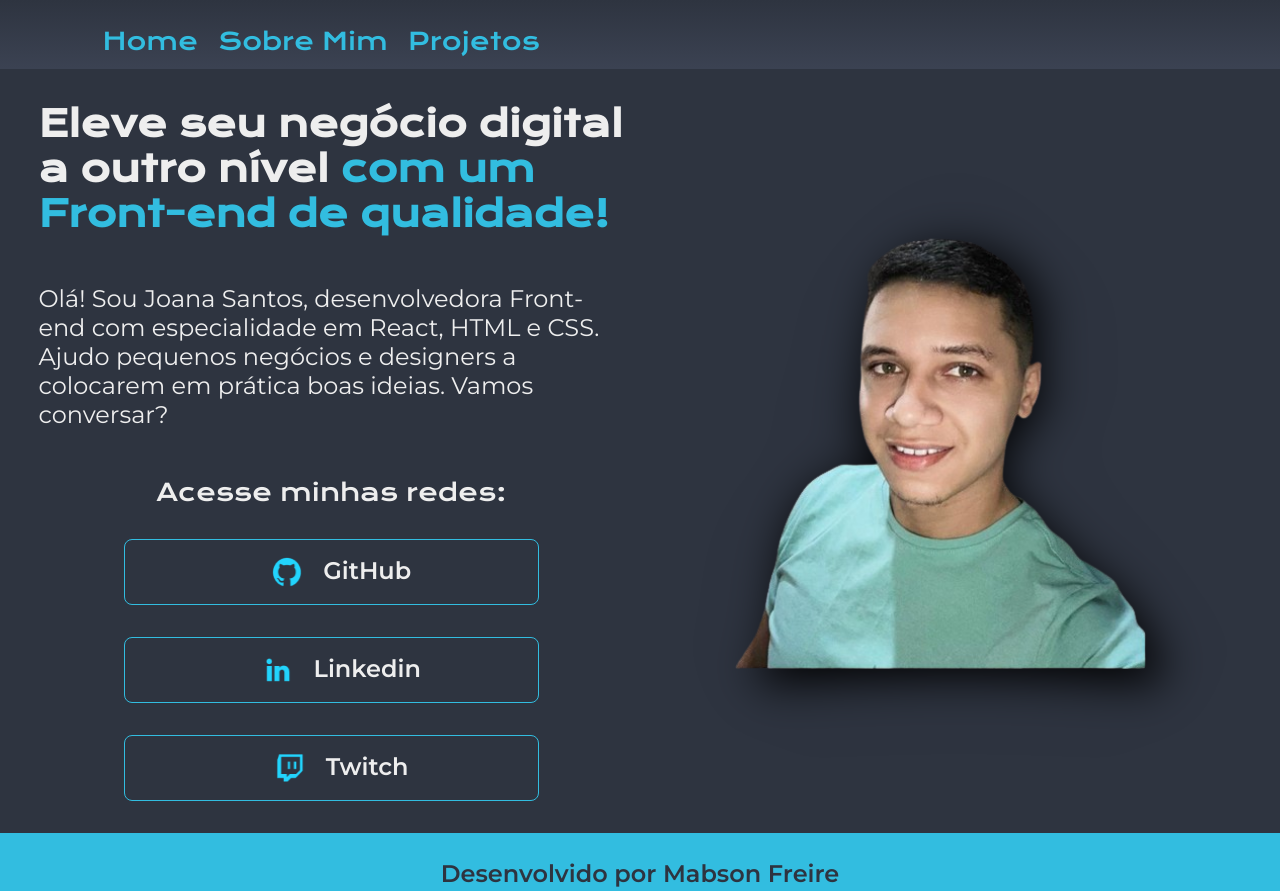
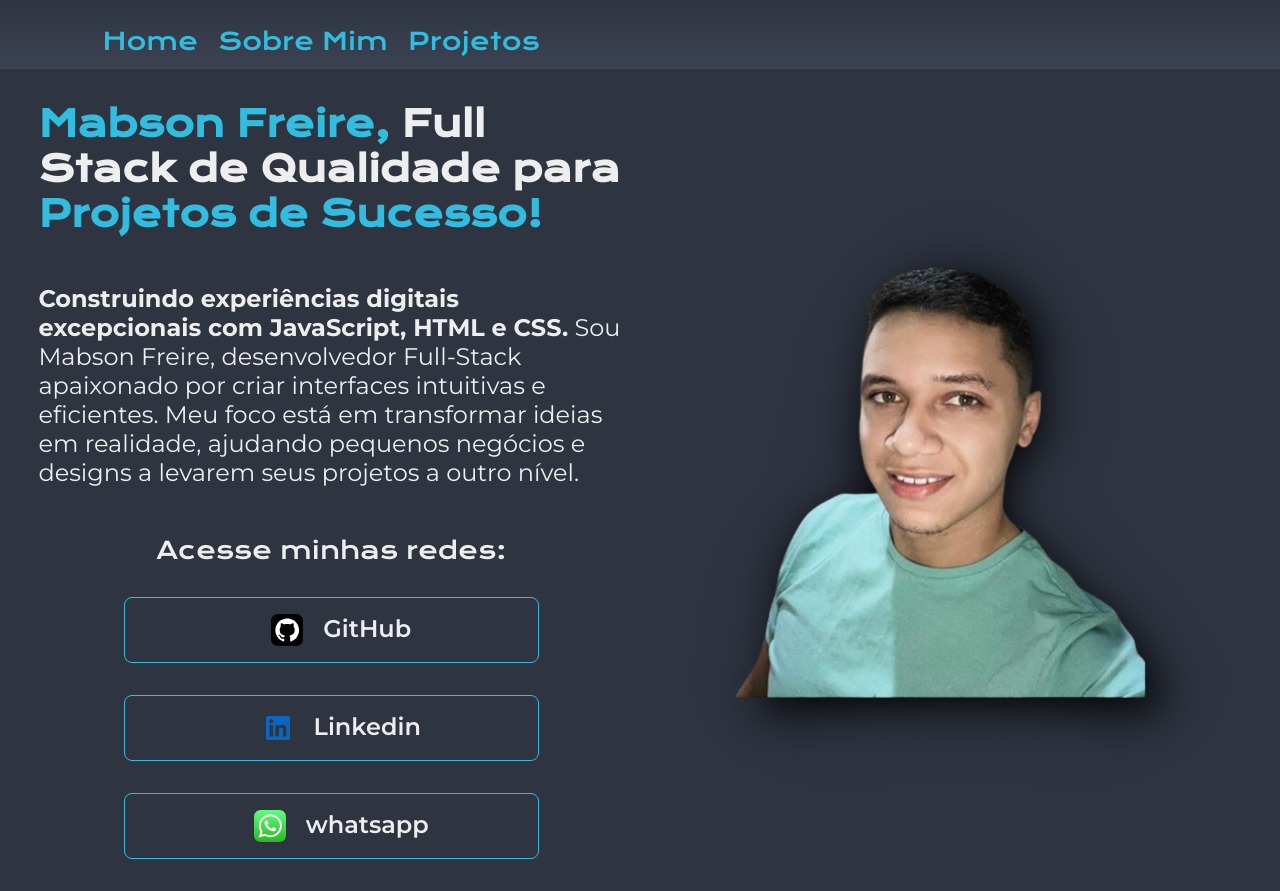
Before and after one commit to Mabson-freire/Meu-Portfolio, a plain HTML site: page index.html in a window 1280 px wide. Shown: the top 891 px of the page. Drawn offline with nearby package versions, Linux system fonts and the light colour scheme.

Commit message:
finalizando parte escrita do portflolio e colocando links

```diff
--- a/assets/styles/style.css
+++ b/assets/styles/style.css
@@ -52,6 +52,9 @@ body {
 
 .destaque-do-titulo {
   color: var(--cor-destaque);
+}
+.destaque-do-texto {
+ color: var(--cor-de-texto);
 }
 
 .apresentacao {
--- a/index.html
+++ b/index.html
@@ -18,38 +18,40 @@
     <main class="apresentacao">
       <section class="apresentacao__conteudo">
         <h1 class="apresentacao__conteudo__titulo">
-          Eleve seu negócio digital a outro nível
           <strong class="destaque-do-titulo"
-            >com um Front-end de qualidade!</strong
+            >Mabson Freire, </strong
+          >
+          Full Stack de Qualidade para
+          <strong class="destaque-do-titulo"
+            >Projetos de Sucesso!</strong
           >
         </h1>
         <p class="apresentacao__conteudo__texto">
-          Olá! Sou Joana Santos, desenvolvedora Front-end com especialidade em
-          React, HTML e CSS. Ajudo pequenos negócios e designers a colocarem em
-          prática boas ideias. Vamos conversar?
+          <strong class="destaque-do-texto">Construindo experiências digitais excepcionais com JavaScript, HTML e CSS.</strong> Sou Mabson Freire, desenvolvedor Full-Stack apaixonado por criar interfaces intuitivas e eficientes. Meu foco está em transformar ideias em realidade, ajudando pequenos negócios e designs a levarem seus projetos a outro nível.
         </p>
         <div class="apresentacao__links">
           <p class="apresentacao__links__titulo">Acesse minhas redes:</p>
-          <a class="apresentacao__links__botao" href=""
+          <a class="apresentacao__links__botao botao-github" href="https://github.com/Mabson-freire"
             ><img
               class="apresentacao__links__botao__img icone-github"
-              src="./assets/icons/github.png"
+              src="./assets/icons/github.svg"
               alt="logo github"
             />GitHub</a
           >
-          <a class="apresentacao__links__botao" href=""
+          <a class="apresentacao__links__botao botao-linkedin" href="https://www.linkedin.com/in/mabson-freire-dev?utm_source=share&utm_campaign=share_via&utm_content=profile&utm_medium=ios_app"
             ><img
               class="apresentacao__links__botao__img icone-linkedin"
-              src="./assets/icons/linkedin.png"
+              src="./assets/icons/linkedin.svg"
               alt="logo linkedin"
             />Linkedin</a
           >
-          <a class="apresentacao__links__botao" href=""
+          <a class="apresentacao__links__botao" href="https://api.whatsapp.com/send?phone=5585999457543&text=*Ol%C3%A1%20Mabson!*%20%F0%9F%91%8B%0AVi%20seu%20portf%C3%B3lio%20e%20fiquei%20impressionado%20com%20seus%20trabalhos.%0AGostaria%20de%20saber%20mais%20sobre%20seus%20servi%C3%A7os%20e%20como%20voc%C3%AA%20pode%20ajudar%0ATemos%20um%20tempinho%20para%20conversar?
+          "
             ><img
-              class="apresentacao__links__botao__img icone-twitch"
-              src="./assets/icons/twitch.png"
+              class="apresentacao__links__botao__img icone-whatsapp"
+              src="./assets/icons/whatsapp-icon.svg"
               alt="logo Twitch"
-            />Twitch</a
+            />whatsapp</a
           >
         </div>
       </section>
@@ -58,7 +60,7 @@
         <img
           class="apresentacao__visualizacao__imagem"
           src="./assets/img/Imagem_do_WhatsApp_de_2024-07-16_à_s__15.28.08_4a930320-removebg-preview.png"
-          alt="imagem de Joana com notebook"
+          alt="Imagem de Mabson Freire"
         />
       </div>
     </main>
```
Also changed, not shown: about.html (+15 -18 lines), assets/icons/github.png (deleted), assets/icons/github.svg (added), assets/icons/gmail-old.svg (added), assets/icons/instagram.png (deleted), assets/icons/linkedin.png (deleted), assets/icons/linkedin.svg (added), assets/icons/twitch.png (deleted), assets/icons/twitter-novo.png (deleted), assets/icons/twitter.png (deleted), assets/icons/whatsapp-icon.svg (added).
